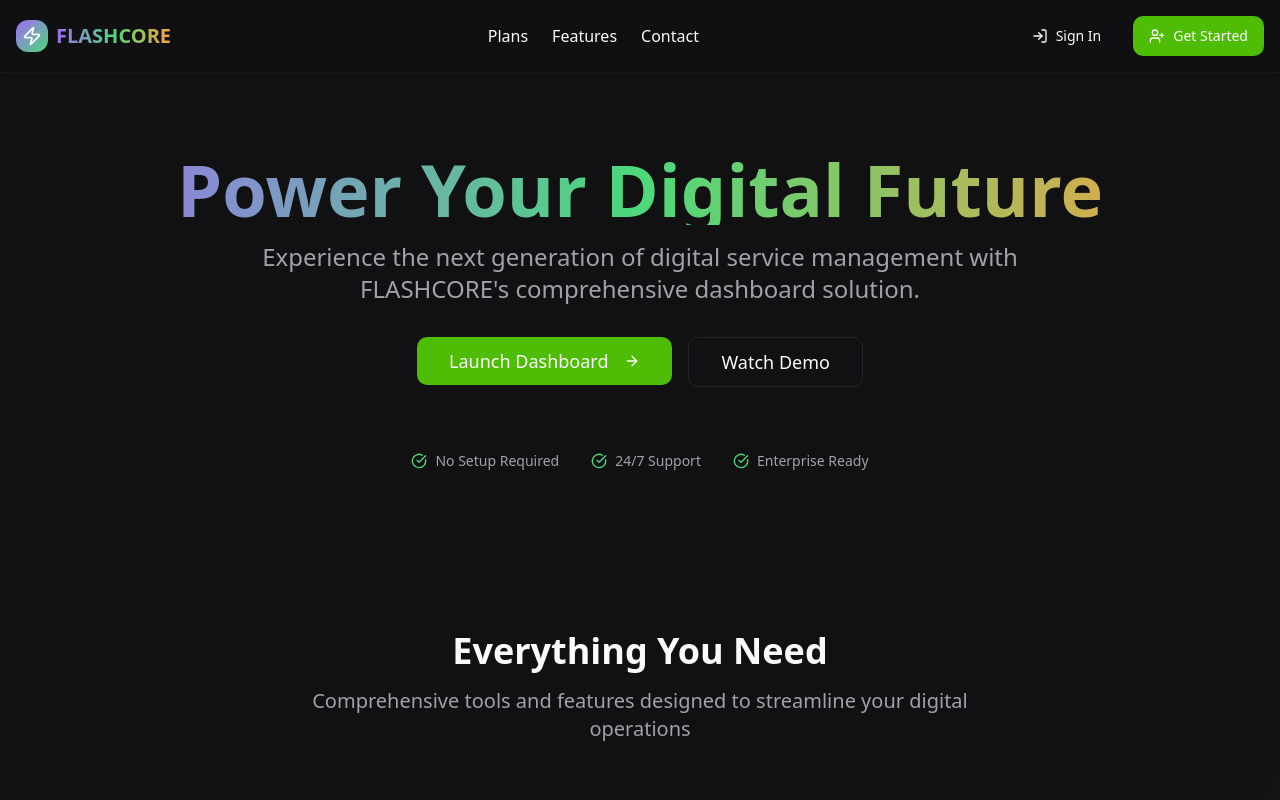
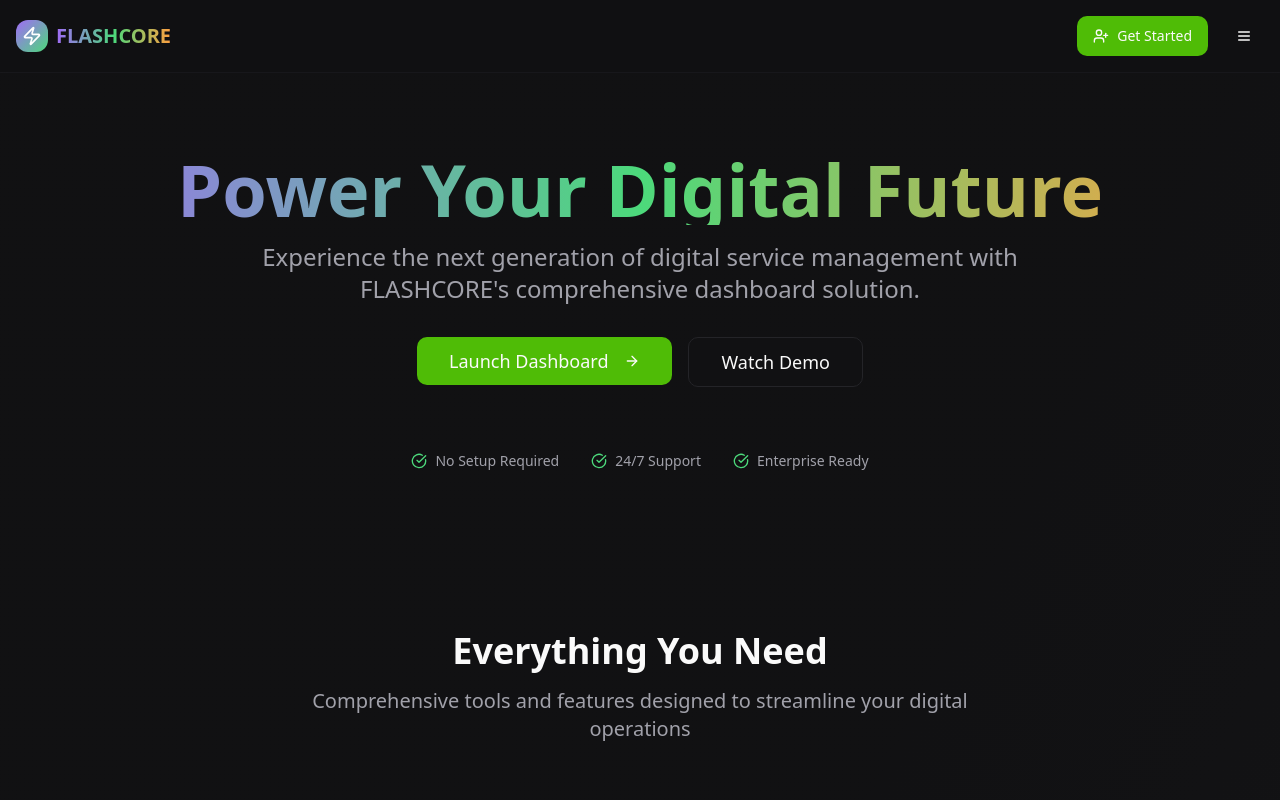
Before and after one commit to 009c0d3/flashcore-pulse-dashboard, a React (Vite) app: page / in a window 1280 px wide. Shown: the top 800 px of the page. Built offline with nearby package versions, Linux system fonts and the light colour scheme.

Commit message:
Refactor: Update landing page header layout
The AI updated the landing page header to position the hamburger menu on the right, moved the sign-in button into the dropdown, and arranged the logo/app name on the left and the "Get Started" button on the right.

```diff
--- a/src/pages/Index.tsx
+++ b/src/pages/Index.tsx
@@ -1,4 +1,3 @@
-
 import React from "react";
 import { Link } from "react-router-dom";
 import { Button } from "@/components/ui/button";
@@ -22,21 +21,15 @@ const Index = () => {
               </Link>
             </div>
 
-            {/* Desktop Navigation */}
-            <nav className="hidden md:flex items-center space-x-6">
-              <Link to="/plans" className="text-foreground hover:text-flashcore-purple transition-colors">
-                Plans
-              </Link>
-              <Link to="/features" className="text-foreground hover:text-flashcore-green transition-colors">
-                Features
-              </Link>
-              <Link to="/contact" className="text-foreground hover:text-flashcore-orange transition-colors">
-                Contact
-              </Link>
-            </nav>
+            <div className="flex items-center space-x-4">
+              <Button asChild className="flex items-center gap-2">
+                <Link to="/register">
+                  <UserPlus className="w-4 h-4" />
+                  Get Started
+                </Link>
+              </Button>
 
-            {/* Mobile Hamburger Menu */}
-            <div className="md:hidden">
+              {/* Hamburger Menu */}
               <DropdownMenu>
                 <DropdownMenuTrigger asChild>
                   <Button variant="ghost" size="icon">
@@ -59,23 +52,14 @@ const Index = () => {
                       Contact
                     </Link>
                   </DropdownMenuItem>
+                  <DropdownMenuItem asChild>
+                    <Link to="/login" className="w-full flex items-center gap-2">
+                      <LogIn className="w-4 h-4" />
+                      Sign In
+                    </Link>
+                  </DropdownMenuItem>
                 </DropdownMenuContent>
               </DropdownMenu>
-            </div>
-
-            <div className="flex items-center space-x-4">
-              <Button variant="ghost" asChild className="flex items-center gap-2">
-                <Link to="/login">
-                  <LogIn className="w-4 h-4" />
-                  Sign In
-                </Link>
-              </Button>
-              <Button asChild className="flex items-center gap-2">
-                <Link to="/register">
-                  <UserPlus className="w-4 h-4" />
-                  Get Started
-                </Link>
-              </Button>
             </div>
           </div>
         </div>
```
